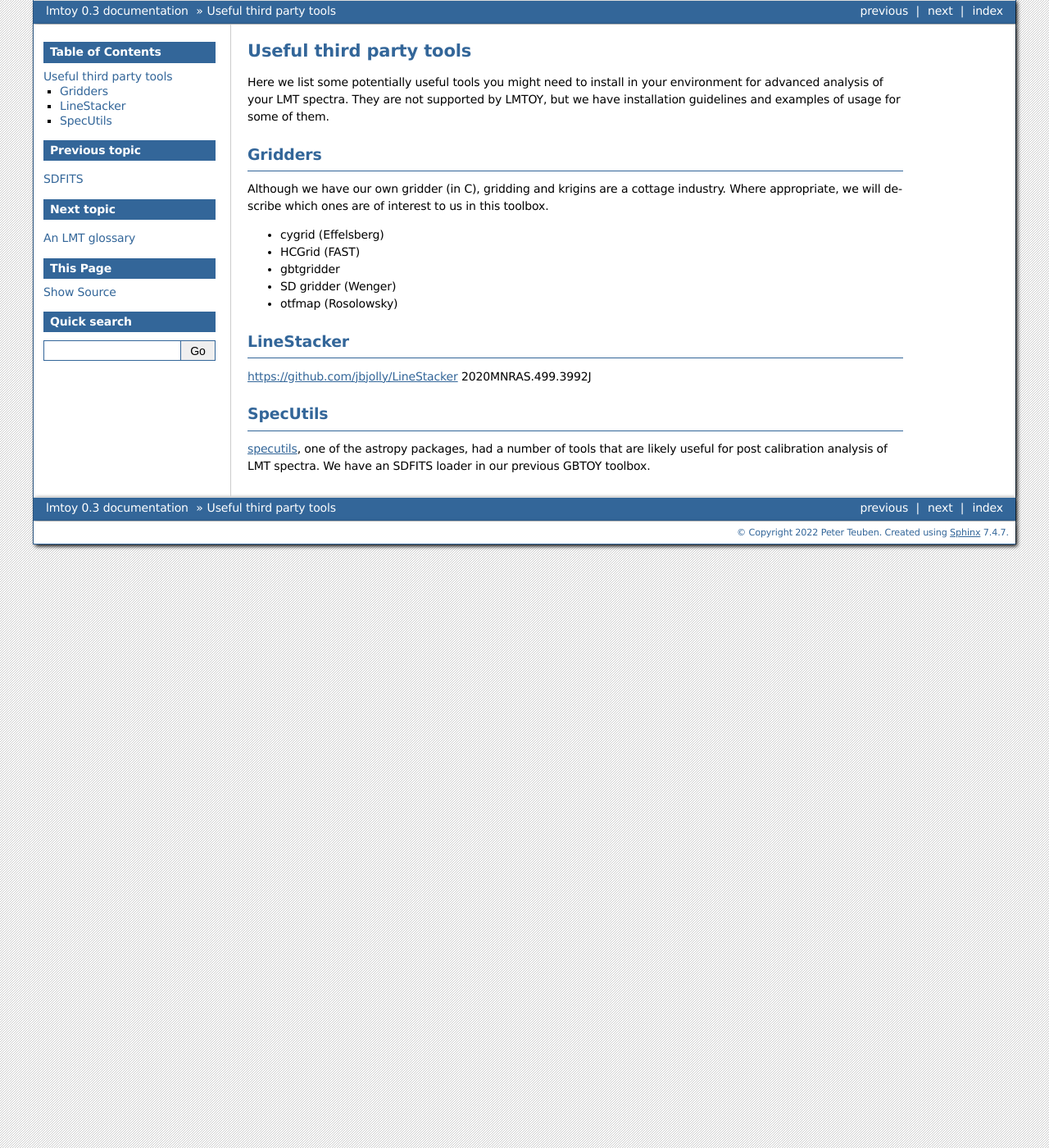
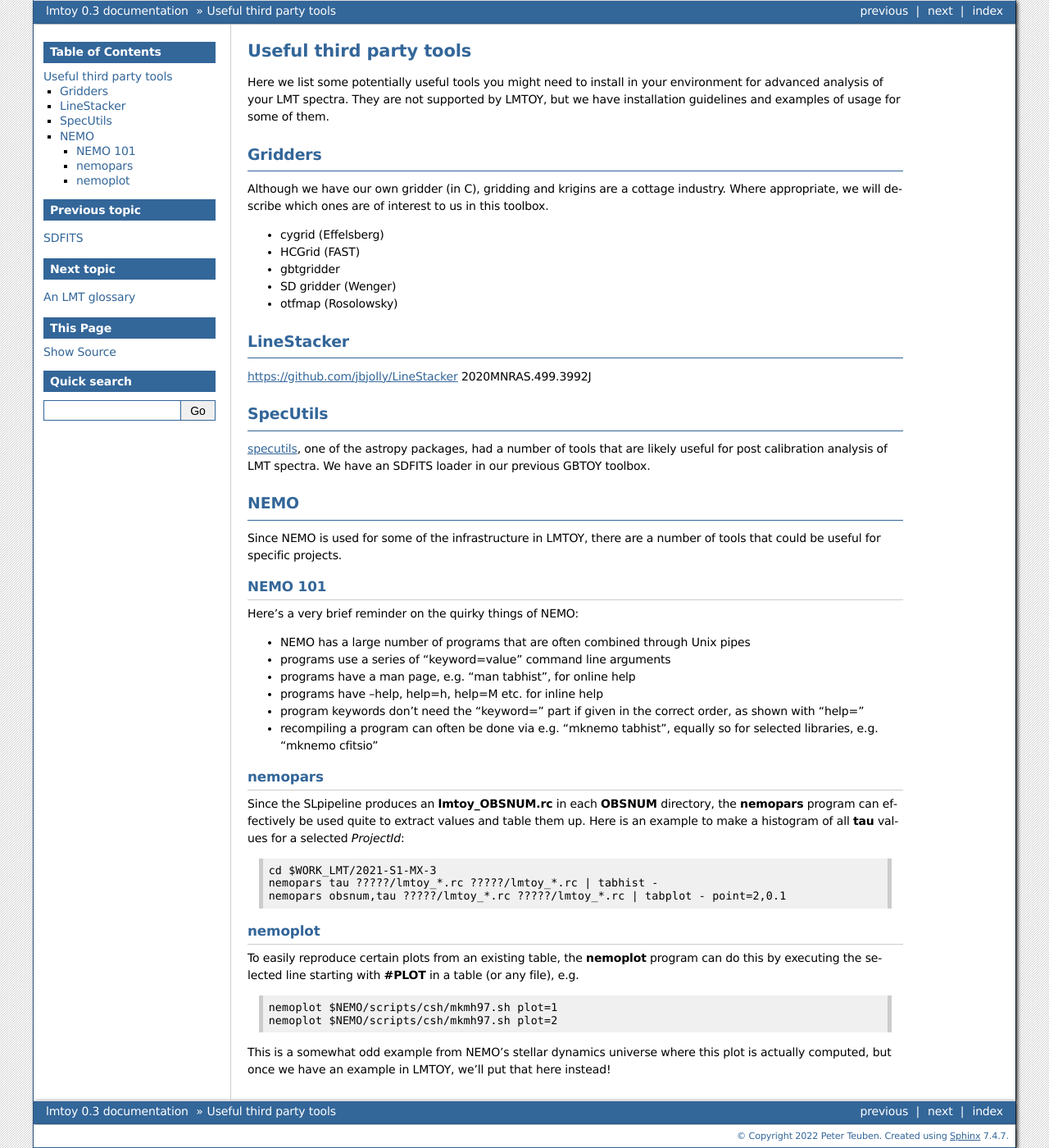
Before and after one commit to astroumd/lmtoy, a Sphinx documentation site: the page built from docs/source/tools.rst, in a window 1280 px wide. Shown: the whole page at 82% size. Built offline with Sphinx 7.4.7, drawn with Linux system fonts in a browser that asks for light colours; pages that are not in the unit, such as notebooks, are missing from menus.

Commit message:
add some nemo examples

```diff
--- a/docs/source/tools.rst
+++ b/docs/source/tools.rst
@@ -37,3 +37,52 @@ SpecUtils
 one of the astropy packages, had a number of tools that are likely useful
 for post calibration analysis of LMT spectra. We have an SDFITS loader
 in our previous GBTOY toolbox.
+
+NEMO
+----
+
+Since NEMO is used for some of the infrastructure in LMTOY, there are a number
+of tools that could be useful for specific projects.
+
+
+NEMO 101
+~~~~~~~~
+
+Here's a very brief reminder on the quirky things of NEMO:
+
+- NEMO has a large number of programs that are often combined through Unix pipes
+- programs use a series of "keyword=value" command line arguments
+- programs have a man page, e.g.  "man tabhist", for online help
+- programs have --help, help=h, help=M etc. for inline help
+- program keywords don't need the "keyword=" part if given in the correct
+  order, as shown with "help="
+- recompiling a program can often be done via e.g. "mknemo tabhist", equally so
+  for selected libraries, e.g. "mknemo cfitsio"
+
+nemopars
+~~~~~~~~
+
+Since the SLpipeline produces an **lmtoy_OBSNUM.rc** in each **OBSNUM** directory,
+the **nemopars** program can effectively be used quite to extract values and table them up.
+Here is an example to make a histogram of all **tau** values for a selected *ProjectId*:
+
+.. code-block::
+
+     cd $WORK_LMT/2021-S1-MX-3
+     nemopars tau ?????/lmtoy_*.rc ?????/lmtoy_*.rc | tabhist -
+     nemopars obsnum,tau ?????/lmtoy_*.rc ?????/lmtoy_*.rc | tabplot - point=2,0.1
+
+nemoplot
+~~~~~~~~
+
+To easily reproduce certain plots from an existing table, the **nemoplot** program can do this
+by executing the selected line starting with **#PLOT** in a table (or any file), e.g.
+
+.. code-block::
+
+      nemoplot $NEMO/scripts/csh/mkmh97.sh plot=1
+      nemoplot $NEMO/scripts/csh/mkmh97.sh plot=2
+
+This is a somewhat odd example from NEMO's stellar dynamics
+universe where this plot is actually computed, but once we have an example
+in LMTOY, we'll put that here instead!
```
